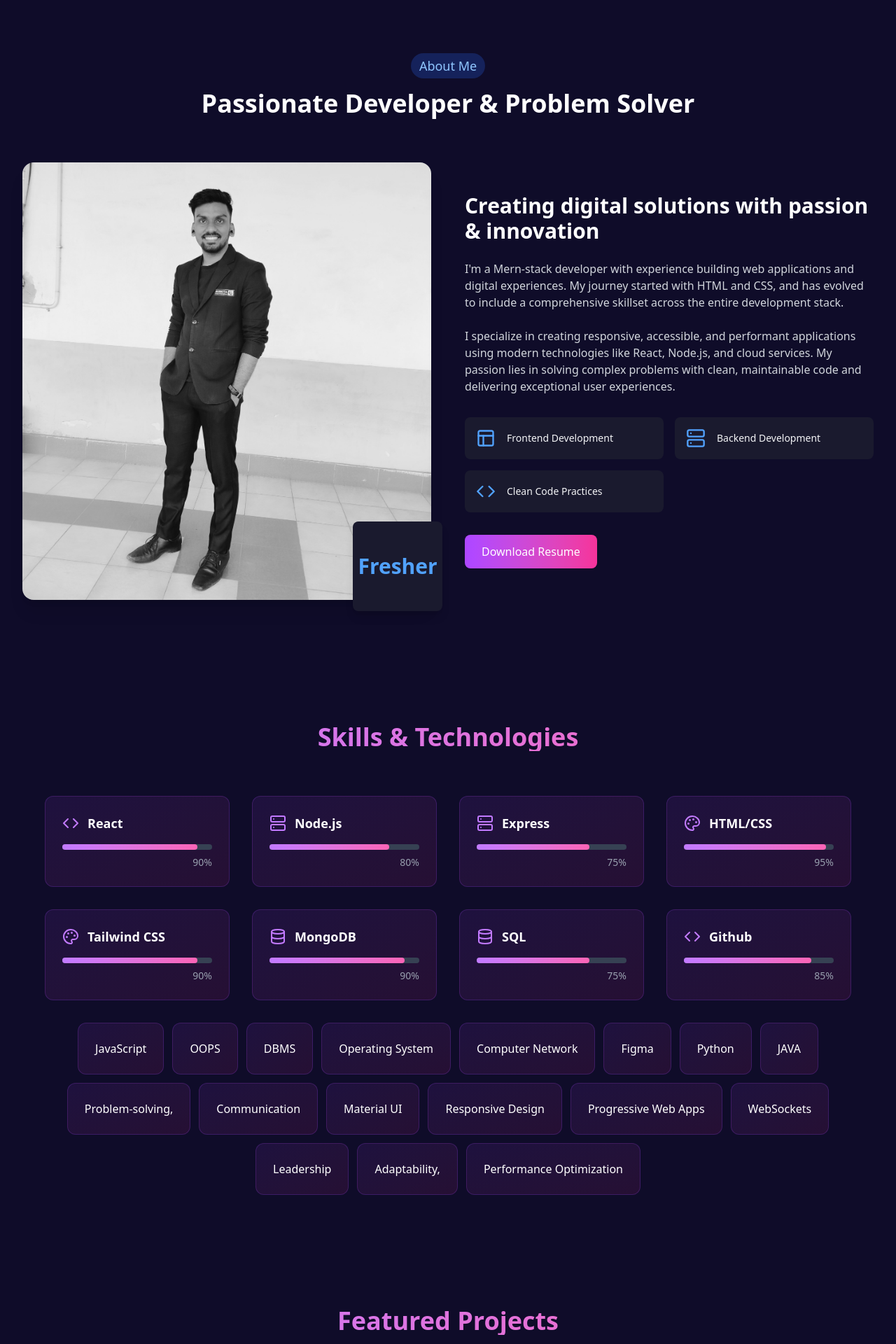
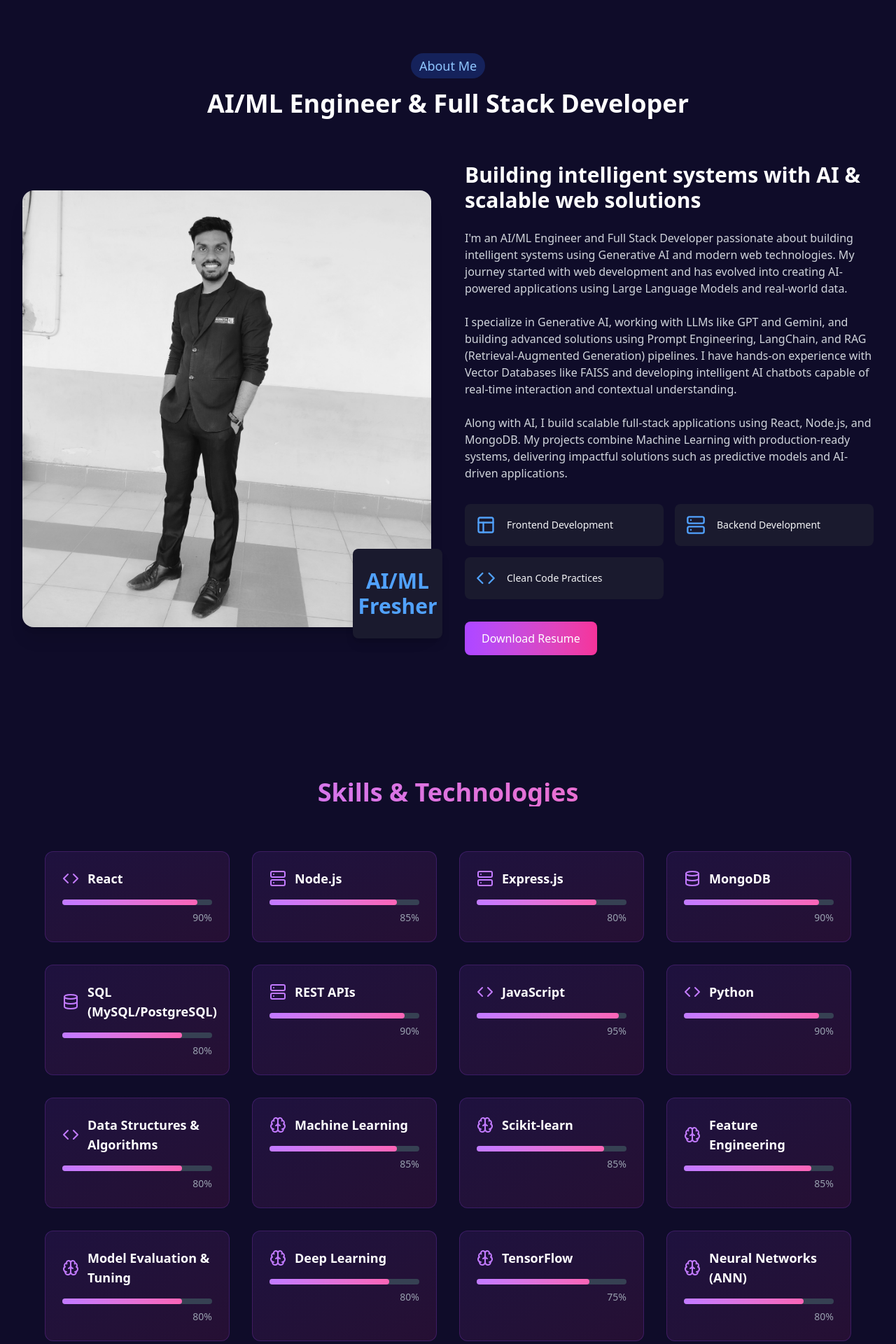
Before and after one commit to adarshbhagatjii/my-portfolio, a React (Vite) app: page / in a window 1280 px wide. Shown: the part 820-2740 px from the top of the page at 70% size. Built offline with nearby package versions, Linux system fonts and the light colour scheme.

Commit message:
Revise skills and project details for AI/ML focus
Updated skills and project descriptions to reflect new technologies and roles in AI/ML. Added new skills related to Generative AI and adjusted proficiency levels.

```diff
--- a/src/App.jsx
+++ b/src/App.jsx
@@ -22,6 +22,8 @@ import {
   Database,
   Palette,
   Server,
+  Sparkles,
+  Brain,
   Download,
   Menu,
   X,
@@ -112,55 +114,155 @@ const App = () => {
   };
 
   const skills = [
+    // 🔹 Full Stack
     { name: "React", icon: <Code className="w-6 h-6" />, level: 90 },
-    { name: "Node.js", icon: <Server className="w-6 h-6" />, level: 80 },
-    { name: "Express", icon: <Server className="w-6 h-6" />, level: 75 },
-    { name: "HTML/CSS", icon: <Palette className="w-6 h-6" />, level: 95 },
-    { name: "Tailwind CSS", icon: <Palette className="w-6 h-6" />, level: 90 },
+    { name: "Node.js", icon: <Server className="w-6 h-6" />, level: 85 },
+    { name: "Express.js", icon: <Server className="w-6 h-6" />, level: 80 },
     { name: "MongoDB", icon: <Database className="w-6 h-6" />, level: 90 },
-    { name: "SQL", icon: <Database className="w-6 h-6" />, level: 75 },
+    { name: "SQL (MySQL/PostgreSQL)", icon: <Database className="w-6 h-6" />, level: 80 },
+    { name: "REST APIs", icon: <Server className="w-6 h-6" />, level: 90 },
 
-    { name: "Github", icon: <Code className="w-6 h-6" />, level: 85 },
+    // 🔹 Programming
+    { name: "JavaScript", icon: <Code className="w-6 h-6" />, level: 95 },
+    { name: "Python", icon: <Code className="w-6 h-6" />, level: 90 },
+    { name: "Data Structures & Algorithms", icon: <Code className="w-6 h-6" />, level: 80 },
+
+    // 🔹 AI / ML
+    { name: "Machine Learning", icon: <Brain className="w-6 h-6" />, level: 85 },
+    { name: "Scikit-learn", icon: <Brain className="w-6 h-6" />, level: 85 },
+    { name: "Feature Engineering", icon: <Brain className="w-6 h-6" />, level: 85 },
+    { name: "Model Evaluation & Tuning", icon: <Brain className="w-6 h-6" />, level: 80 },
+
+    // 🔹 Deep Learning
+    { name: "Deep Learning", icon: <Brain className="w-6 h-6" />, level: 80 },
+    { name: "TensorFlow", icon: <Brain className="w-6 h-6" />, level: 75 },
+    { name: "Neural Networks (ANN)", icon: <Brain className="w-6 h-6" />, level: 80 },
+
+    // 🔹 Generative AI
+    { name: "Generative AI", icon: <Sparkles className="w-6 h-6" />, level: 90 },
+    { name: "LLMs (GPT, Gemini)", icon: <Sparkles className="w-6 h-6" />, level: 90 },
+    { name: "Prompt Engineering", icon: <Sparkles className="w-6 h-6" />, level: 90 },
+    { name: "LangChain", icon: <Sparkles className="w-6 h-6" />, level: 85 },
+    { name: "RAG (Retrieval-Augmented Generation)", icon: <Sparkles className="w-6 h-6" />, level: 85 },
+    { name: "Vector Databases (FAISS)", icon: <Database className="w-6 h-6" />, level: 80 },
+    { name: "AI Chatbot Development", icon: <Sparkles className="w-6 h-6" />, level: 90 },
   ];
+
   const additionalSkill = [
-    'JavaScript', 'OOPS', 'DBMS', 'Operating System', 'Computer Network', 'Figma',
-    'Python', 'JAVA', 'Problem-solving,', 'Communication', 'Material UI',
-    'Responsive Design', 'Progressive Web Apps', 'WebSockets',
-    'Leadership', 'Adaptability,', 'Performance Optimization'
+    "HTML/CSS",
+    "Tailwind CSS",
+    "Pandas",
+    "NumPy",
+    "Matplotlib / Seaborn",
+    "Git & GitHub",
+    "Postman",
+    "Streamlit",
+
+    // Concepts
+    "OOPs",
+    "DBMS",
+    "Operating Systems",
+    "Computer Networks",
+
+    // Frontend extras
+    "Responsive Design",
+    "Material UI",
+
+    // Advanced Web
+    "WebSockets",
+    "Progressive Web Apps",
+    "Performance Optimization",
+
+    // Soft Skills
+    "Communication",
+    "Leadership",
+    "Adaptability"
   ];
 
   const projects = [
+
     {
       id: 1,
+      title: "House Price Prediction System",
+      description:
+        "An end-to-end Machine Learning project that predicts house prices using real estate data. Includes data cleaning, feature engineering, outlier removal, and a tuned Random Forest model deployed via Streamlit.",
+      tags: [
+        "Machine Learning",
+        "Random Forest",
+        "Scikit-learn",
+        "Pandas",
+        "Streamlit",
+        "Feature Engineering",
+      ],
+      image: "houseprice.png",
+      github: "https://github.com/adarshbhagatjii/house_price_prediction",
+      live: "https://housepriceprediction-h8adj2a8hxhyrfyubuvndv.streamlit.app/",
+    },
+    {
+      id: 2,
+      title: "Heart Disease Prediction System",
+      description:
+        "An AI-powered healthcare application that predicts heart disease risk with probability scores. Features patient insights, visualization dashboard, recommendations, and downloadable reports.",
+      tags: [
+        "Machine Learning",
+        "Healthcare AI",
+        "Streamlit",
+        "Data Visualization",
+        "Scikit-learn",
+      ],
+      image: "heartdisease.png",
+      github: "https://github.com/adarshbhagatjii/heart-disease-prediction",
+      live: "https://heart-disease-prediction-by-ab.streamlit.app/",
+    },
+    {
+      id: 3,
+      title: "Customer Segmentation Web App",
+      description:
+        "A clustering-based ML application that segments customers using K-Means. Includes dataset upload, preprocessing, PCA visualization, and interactive dashboard with insights.",
+      tags: [
+        "K-Means Clustering",
+        "Unsupervised Learning",
+        "PCA",
+        "Streamlit",
+        "Data Analysis",
+      ],
+      image: "customersegmentation.png",
+      github: "https://github.com/adarshbhagatjii/customer-segmentation",
+      live: "https://customer-segmentation-0.streamlit.app/",
+    },
+    {
+      id: 4,
       title: "Foodie Hub",
       description:
-        "A full-stack food ordering web app allowing users to browse restaurants, view menus, manage carts, and place orders via Razorpay or COD. Integrated live location-based address autofill and JWT authentication.",
-      tags: ["Node.js", "React", "Redux Store", "Tailwind CSS", "Mongo DB"],
+        "A full-stack food ordering web app allowing users to browse restaurants, view menus, manage carts, and place orders via Razorpay or COD. Includes live location-based address autofill and JWT authentication.",
+      tags: ["Node.js", "React", "Redux", "Tailwind CSS", "MongoDB"],
       image: "foodiehubimg.png",
       github: "https://github.com/adarshbhagatjii/myRestro-frontend",
       live: "https://foodie-hub-sigma.vercel.app/",
     },
     {
-      id: 2,
+      id: 5,
       title: "Dev Meetup",
       description:
-        " A React.js web application designed for organizing and managing developer meetups. It features user authentication, profile management, meetup requests, and real-time notifications using Redux Toolkit and Axios. Built with Vite for optimized performance and styled with Tailwind CSS.",
+        "A React.js web app for organizing developer meetups with authentication, profile management, meetup requests, and real-time notifications using Redux Toolkit and Axios.",
       tags: ["React", "Node.js", "MongoDB", "Redux", "Tailwind CSS", "WebSocket"],
-      image:
-        "devmeetup.png",
-      github: "https://dev-meetup-client.vercel.apphttps://github.com/adarshbhagatjii/devMeetup/",
+      image: "devmeetup.png",
+      github: "https://github.com/adarshbhagatjii/devMeetup/",
       live: "https://dev-meetup-client.vercel.app/",
     },
     {
-      id: 3,
+      id: 6,
       title: "E-Commerce",
       description:
-        "Developed a dynamic e-commerce website using React, allowing users to easily add and delete products. The platform features a responsive design for optimal user experience across devices. Additionally, implemented a product rating system to facilitate user feedback and engagement.",
-      tags: ["React.js", "Tailwindcss", "JavaScript", "Redux", "React Router"],
-      image: "https://images.unsplash.com/photo-1654861577468-dd7a0c2fcbfa?q=80&w=838&auto=format&fit=crop&ixlib=rb-4.1.0&ixid=M3wxMjA3fDB8MHxwaG90by1wYWdlfHx8fGVufDB8fHx8fA%3D%3D",
+        "A dynamic e-commerce platform with product management, responsive UI, and rating system to enhance user engagement and shopping experience.",
+      tags: ["React.js", "Tailwind CSS", "JavaScript", "Redux", "React Router"],
+      image:
+        "https://images.unsplash.com/photo-1654861577468-dd7a0c2fcbfa?q=80&w=838&auto=format&fit=crop",
       github: "https://github.com/adarshbhagatjii/online-store",
       live: "",
     },
+
+
   ];
   const certifications = [
     {
@@ -309,7 +411,7 @@ const App = () => {
                 className="inline-block mb-2 px-4 py-1 rounded-full bg-blue-900/50 text-blue-300 text-sm font-medium"
                 variants={itemVariants}
               >
-                Mern Stack Developer
+                AI/ML Engineer | GenAI Developer
               </motion.span>
 
               <motion.h1
@@ -327,10 +429,11 @@ const App = () => {
                 <span className="bg-gradient-to-r from-purple-400 to-pink-400 bg-clip-text text-transparent font-semibold">
                   <Typewriter
                     words={[
-                      'Frontend Developer',
-                      'React Specialist',
-                      'Backend Developer',
-                      'Mern Stack Developer',
+                      'AI/ML Engineer',
+                      'GenAI Developer',
+                      'Machine Learning Enthusiast',
+                      'Deep Learning Practitioner',
+                      'MERN Stack Developer',
                       'Problem Solver'
                     ]}
                     loop={0}
@@ -342,7 +445,7 @@ const App = () => {
                   />
                 </span>
                 <br className="hidden md:block" />
-                crafting beautiful web experiences.
+                building intelligent systems & scalable web apps.
               </motion.h2>
 
               <motion.div className="flex flex-wrap gap-4" variants={itemVariants}>
@@ -419,7 +522,7 @@ const App = () => {
             <span className="inline-block px-3 py-1 rounded-full bg-blue-900/50 text-blue-300 text-lg font-medium mb-4">
               About Me
             </span>
-            <h2 className="text-3xl md:text-4xl font-bold mb-8 md:mb-12 text-center">Passionate Developer & Problem Solver</h2>
+            <h2 className="text-3xl md:text-4xl font-bold mb-8 md:mb-12 text-center">AI/ML Engineer & Full Stack Developer</h2>
           </motion.div>
 
           <div className="grid grid-cols-1 lg:grid-cols-2 gap-12 items-center">
@@ -446,7 +549,7 @@ const App = () => {
                 transition={{ delay: 0.4, duration: 0.6 }}
               >
                 <div className="text-center">
-                  <p className="text-3xl font-bold text-blue-400">Fresher</p>
+                  <p className="text-3xl font-bold text-blue-400">AI/ML Fresher</p>
                 </div>
               </motion.div>
             </motion.div>
@@ -459,15 +562,19 @@ const App = () => {
               transition={{ delay: 0.2 }}
             >
               <h3 className="text-2xl md:text-3xl font-bold text-white mb-6">
-                Creating digital solutions with passion & innovation
+                Building intelligent systems with AI & scalable web solutions
               </h3>
 
               <p className="text-gray-300 mb-6">
-                I'm a Mern-stack developer with experience building web applications and digital experiences. My journey started with HTML and CSS, and has evolved to include a comprehensive skillset across the entire development stack.
+                I'm an AI/ML Engineer and Full Stack Developer passionate about building intelligent systems using Generative AI and modern web technologies. My journey started with web development and has evolved into creating AI-powered applications using Large Language Models and real-world data.
+              </p>
+
+              <p className="text-gray-300 mb-6">
+                I specialize in Generative AI, working with LLMs like GPT and Gemini, and building advanced solutions using Prompt Engineering, LangChain, and RAG (Retrieval-Augmented Generation) pipelines. I have hands-on experience with Vector Databases like FAISS and developing intelligent AI chatbots capable of real-time interaction and contextual understanding.
               </p>
 
               <p className="text-gray-300 mb-8">
-                I specialize in creating responsive, accessible, and performant applications using modern technologies like React, Node.js, and cloud services. My passion lies in solving complex problems with clean, maintainable code and delivering exceptional user experiences.
+                Along with AI, I build scalable full-stack applications using React, Node.js, and MongoDB. My projects combine Machine Learning with production-ready systems, delivering impactful solutions such as predictive models and AI-driven applications.
               </p>
 
               {/* Skills grid */}
@@ -487,7 +594,7 @@ const App = () => {
               </div>
 
               <a
-                href="https://drive.google.com/file/d/1lhae5Oh_bN3qsfLxjx_kZ8sbH5e-hHUR/view?usp=drivesdk"
+                href="https://drive.google.com/file/d/1QVSTpPe4mGNifO_KikOld8B5prSlYsWt/view?usp=sharing"
                 className="inline-flex items-center px-6 py-3  bg-gradient-to-r from-purple-500 to-pink-500 rounded-lg hover:from-purple-600 hover:to-pink-600 transition-all duration-300 transform hover:scale-105"
                 target="_blank"
                 rel="noopener noreferrer"
```
